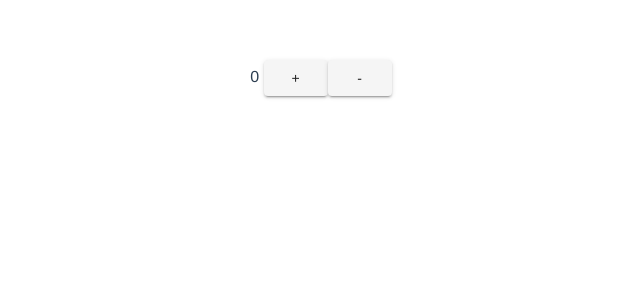
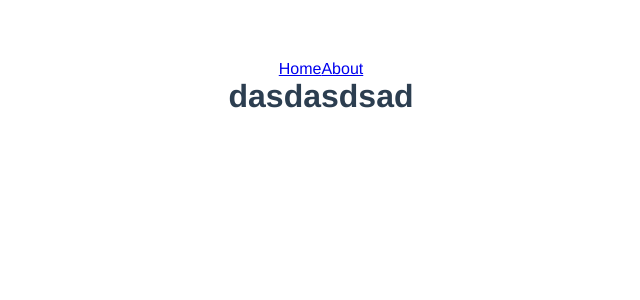
Before and after one commit to Jhunriz/vuetify-project-template-vue2, a Vue app: page / in a window 1280 px wide. Shown: the top 300 px of the page, without its empty margins (319-959 px from the left). Built offline with nearby package versions, Linux system fonts and the light colour scheme.

Commit message:
add vue-router and create Home component with routing

```diff
--- a/package.json
+++ b/package.json
@@ -10,6 +10,7 @@
   "dependencies": {
     "core-js": "^3.8.3",
     "vue": "^2.6.14",
+    "vue-router": "^3.6.5",
     "vuetify": "^2.6.13",
     "vuex": "^3.6.2"
   },
--- a/src/App.vue
+++ b/src/App.vue
@@ -1,16 +1,18 @@
 <template>
   <div id="app">
-    <HelloWorld msg="Welcome to Your Vue.js App"/>
+      <nav>
+      <router-link to="/">Home</router-link>
+      <router-link to="/about">About</router-link>
+    </nav>
+    <router-view></router-view>
   </div>
 </template>
 
 <script>
-import HelloWorld from './components/HelloWorld.vue'
 
 export default {
   name: 'App',
   components: {
-    HelloWorld
   }
 }
 </script>
--- a/src/main.js
+++ b/src/main.js
@@ -2,11 +2,13 @@ import Vue from 'vue'
 import App from './App.vue'
 import vuetify from './plugins/vuetify'
 import store from './store'
+import router from './router'
 
 Vue.config.productionTip = false
 
 new Vue({
   vuetify,
   store,
+  router,
   render: h => h(App),
 }).$mount('#app')
--- /dev/null
+++ b/src/pages/Home.vue
@@ -0,0 +1,11 @@
+<template>
+    <h1>dasdasdsad</h1>
+</template>
+
+<script>
+export default {
+    // name below was the component name to know what the component was named
+    // Note the Home file name and route should be not the same
+    name: 'HomePage'
+}
+</script>
--- /dev/null
+++ b/src/router/index.js
@@ -0,0 +1,21 @@
+import Vue from "vue";
+import VueRouter from "vue-router";
+import Home from '@/pages/Home.vue';
+
+
+Vue.use(VueRouter)
+
+const routes = [
+    {
+        path: '/',
+        name: 'Home',
+        component: Home
+    }
+]
+
+const router = new VueRouter({
+    mode: 'history',
+    routes
+})
+
+export default router
```
Also changed, not shown: 1 other file (tests, documents, lock files or other folders).
